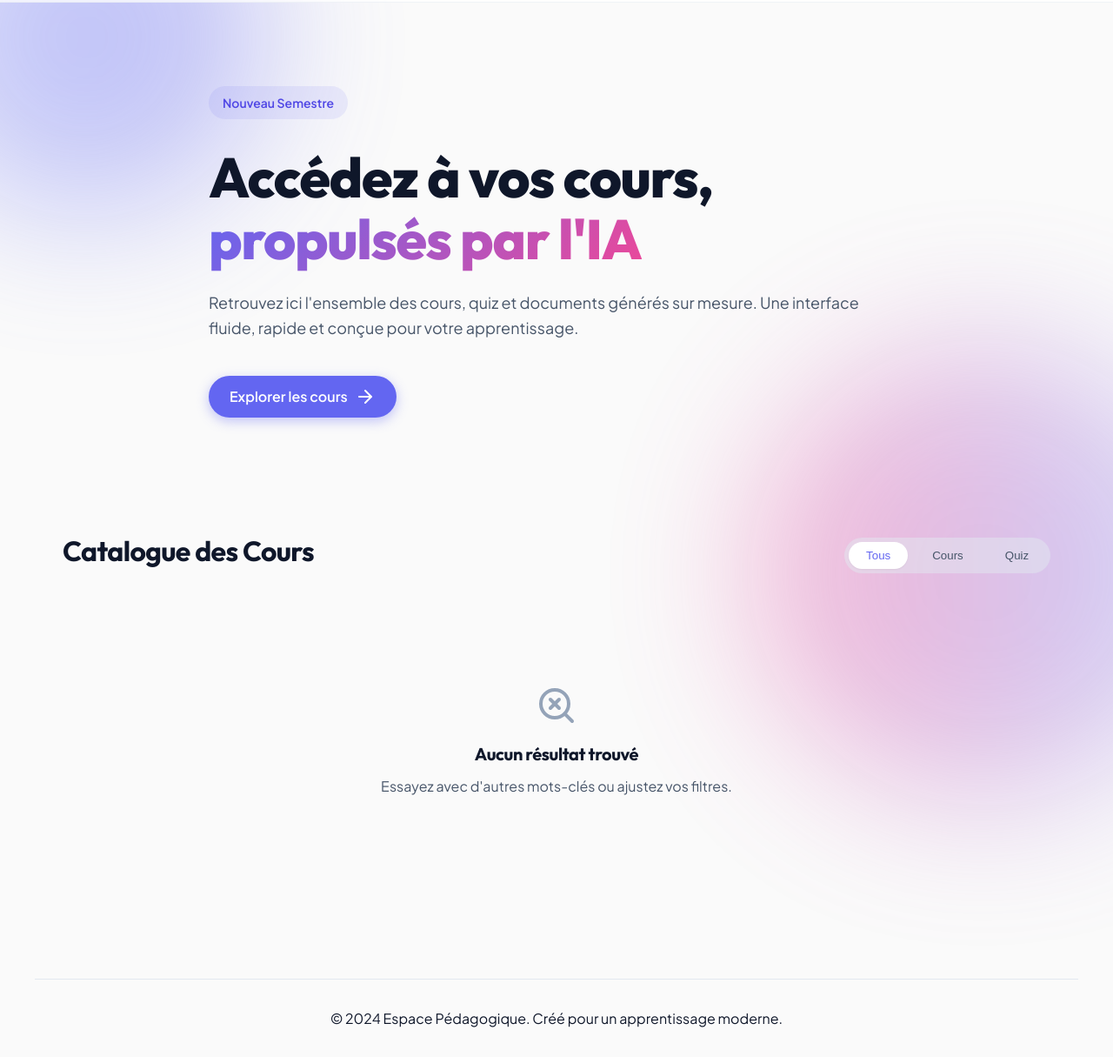
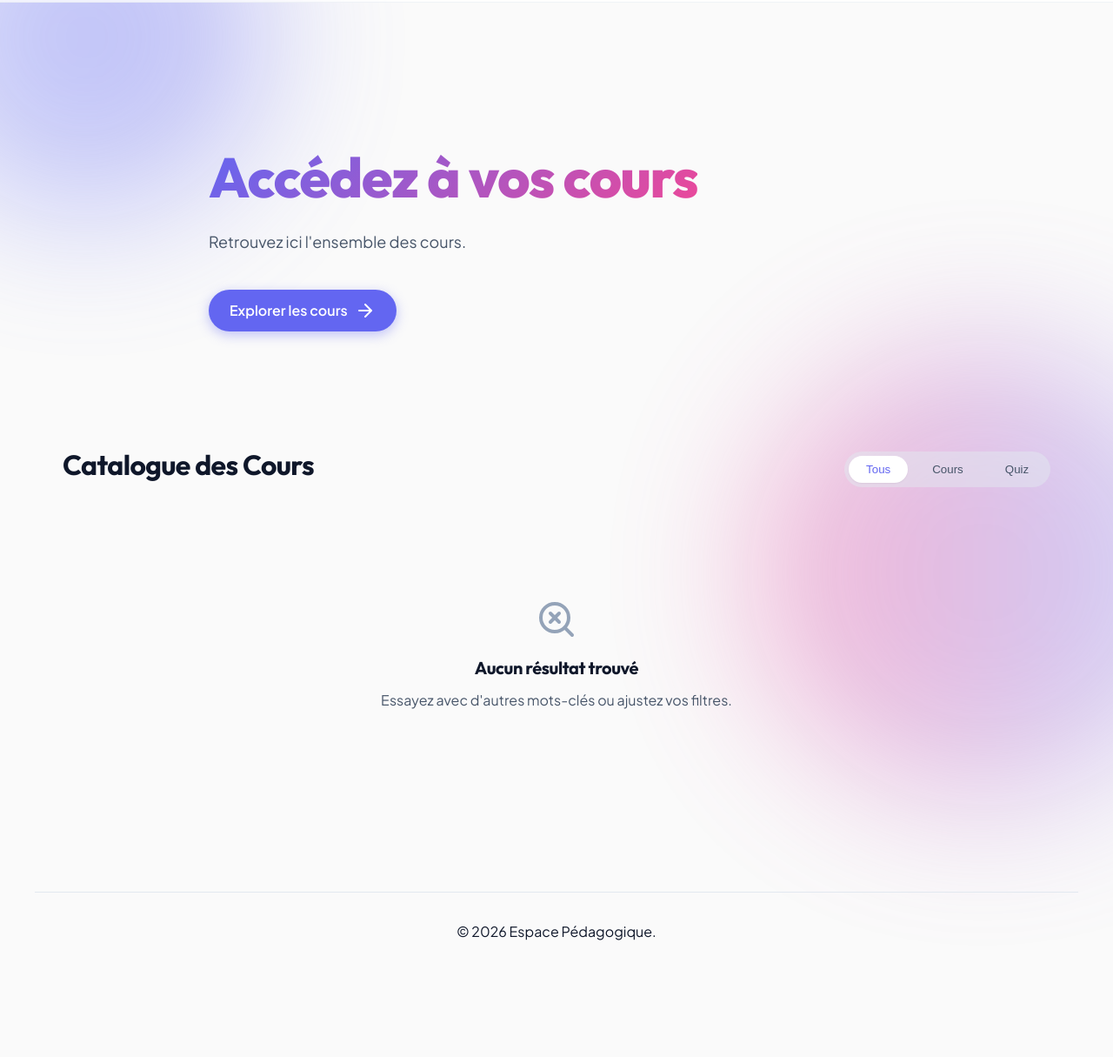
Before and after one commit to AdlenSouci/projet_cours_eleves, a plain HTML site: page index.html in a window 1280 px wide. Shown: the part 72-1287 px from the top of the page at 87% size. After the commit the page ends 1188 px from the top, so only its background shows below. Drawn offline with nearby package versions, Linux system fonts and the light colour scheme.

Commit message:
Suppression de la mention IA

```diff
--- a/index.html
+++ b/index.html
@@ -48,14 +48,12 @@
     <!-- Hero Section -->
     <main class="container">
         <section id="home" class="hero-section text-center">
-            <div class="badge">Nouveau Semestre</div>
             <h1 class="hero-title">
-                Accédez à vos cours,<br>
-                <span class="gradient-text">propulsés par l'IA</span>
+                <br>
+                <span class="gradient-text"> Accédez à vos cours</span>
             </h1>
             <p class="hero-subtitle">
-                Retrouvez ici l'ensemble des cours, quiz et documents générés sur mesure.
-                Une interface fluide, rapide et conçue pour votre apprentissage.
+                Retrouvez ici l'ensemble des cours.
             </p>
             <div class="hero-actions">
                 <button class="btn btn-primary"
@@ -107,7 +105,7 @@
     <footer>
         <div class="container footer-container"
             style="display: flex; justify-content: center; align-items: center; padding: 2rem 0; border-top: 1px solid var(--border); margin-top: 4rem;">
-            <p>&copy; 2024 Espace Pédagogique. Créé pour un apprentissage moderne.</p>
+            <p>&copy; 2026 Espace Pédagogique.</p>
         </div>
     </footer>
 
```
